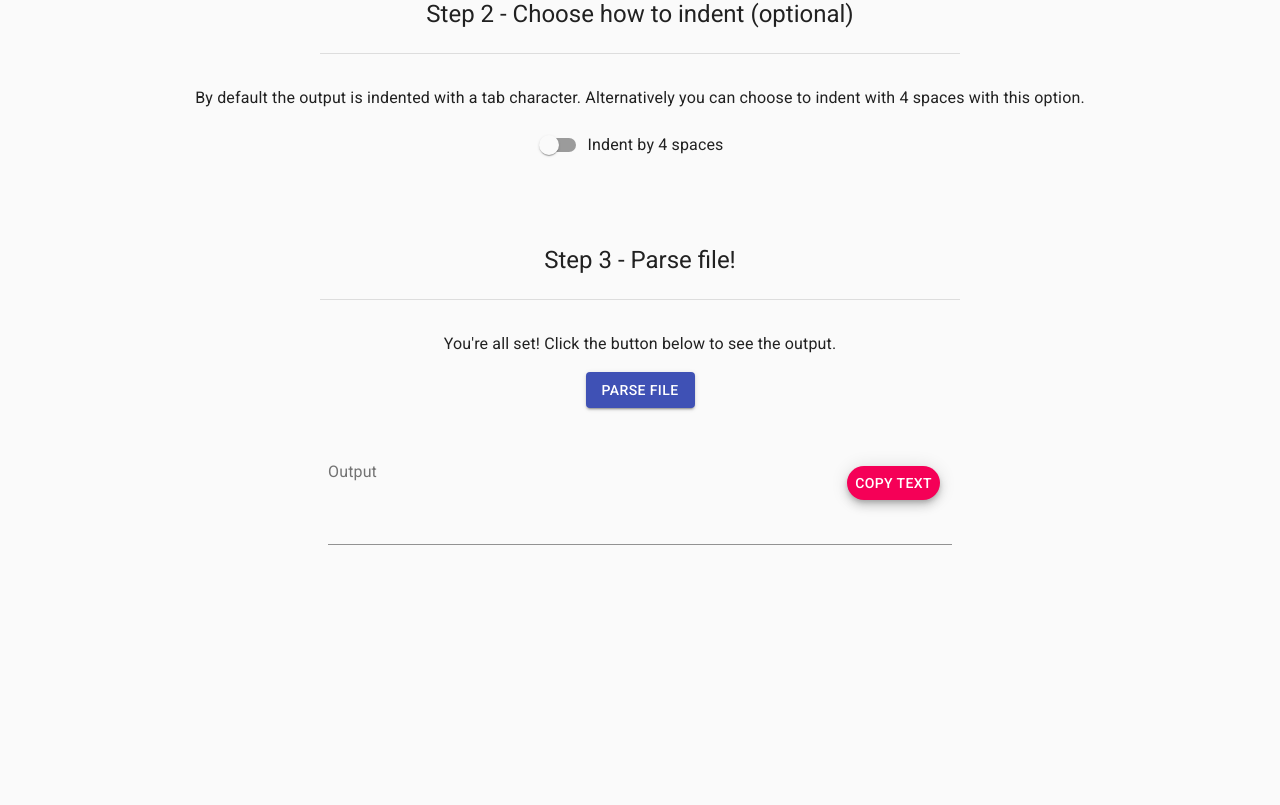
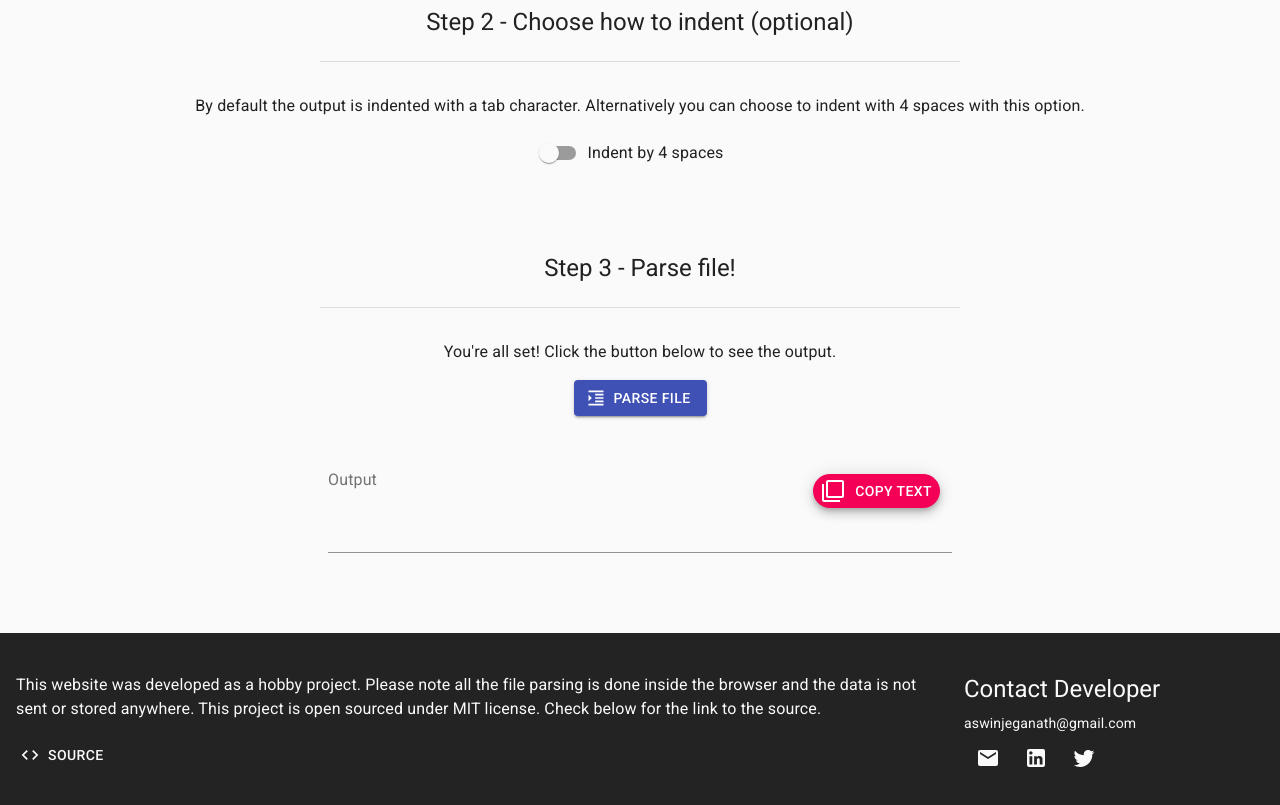
Before and after one commit to ashwins93/grouper, a Next.js app: page / in a window 1280 px wide. Shown: the part 1057-1862 px from the top of the page. Before the commit the page ends 1674 px from the top, so only its background shows below. Built offline with nearby package versions, Linux system fonts and the light colour scheme.

Commit message:
Add footer, icons

```diff
--- /dev/null
+++ b/components/footer.js
@@ -0,0 +1,90 @@
+import React from 'react'
+import { withStyles } from '@material-ui/core/styles'
+import Container from '@material-ui/core/Container'
+import Grid from '@material-ui/core/Grid'
+import Typography from '@material-ui/core/Typography'
+import Button from '@material-ui/core/Button'
+import IconButton from '@material-ui/core/IconButton'
+import CodeIcon from '@material-ui/icons/Code'
+import EmailIcon from '@material-ui/icons/Email'
+import LinkedInIcon from '@material-ui/icons/LinkedIn'
+import TwitterIcon from '@material-ui/icons/Twitter'
+
+const styles = theme => ({
+  root: {
+    backgroundColor: '#232323',
+    color: '#fafafa',
+  },
+  container: {
+    padding: theme.spacing(5, 2),
+  },
+  btnIcon: {
+    color: '#fafafa',
+  },
+  margVert: {
+    margin: theme.spacing(2, 0),
+  },
+})
+
+const Footer = ({ classes }) => (
+  <footer className={classes.root}>
+    <Container className={classes.container}>
+      <Grid container spacing={2}>
+        <Grid item xs={12} md={9}>
+          <Typography variant="body1">
+            This website was developed as a hobby project. Please note all the
+            file parsing is done inside the browser and the data is not sent or
+            stored anywhere. This project is open sourced under MIT license.
+            Check below for the link to the source.
+          </Typography>
+          <Button
+            className={`${classes.btnIcon} ${classes.margVert}`}
+            startIcon={<CodeIcon />}
+            href="https://github.com/ashwins93/grouper"
+            target="_blank"
+          >
+            Source
+          </Button>
+        </Grid>
+        <Grid item xs={12} md={3}>
+          <Typography variant="h5" component="h2" gutterBottom>
+            Contact Developer
+          </Typography>
+
+          <div>aswinjeganath@gmail.com</div>
+
+          <Grid container>
+            <Grid item>
+              <IconButton
+                href="mailto:aswinjeganath@gmail.com"
+                className={classes.btnIcon}
+              >
+                <EmailIcon />
+              </IconButton>
+            </Grid>
+            <Grid item>
+              <IconButton
+                href="https://www.linkedin.com/in/ashwins93/"
+                target="_blank"
+                className={classes.btnIcon}
+              >
+                <LinkedInIcon />
+              </IconButton>
+            </Grid>
+            <Grid item>
+              <IconButton
+                href="https://www.twitter.com/ashwins93/"
+                target="_blank"
+                className={classes.btnIcon}
+              >
+                <TwitterIcon />
+              </IconButton>
+            </Grid>
+          </Grid>
+        </Grid>
+      </Grid>
+    </Container>
+  </footer>
+)
+
+export default withStyles(styles)(Footer)
--- a/components/parser.js
+++ b/components/parser.js
@@ -9,6 +9,9 @@ import Switch from '@material-ui/core/Switch'
 import Checkbox from '@material-ui/core/Checkbox'
 import TextField from '@material-ui/core/TextField'
 import Fab from '@material-ui/core/Fab'
+import FilterNoneIcon from '@material-ui/icons/FilterNone'
+import CloudUploadIcon from '@material-ui/icons/CloudUpload'
+import FormatIndentIncreaseIcon from '@material-ui/icons/FormatIndentIncrease'
 import { parse } from 'papaparse'
 
 import { groupTabularData, indentData } from '../utils'
@@ -102,7 +105,7 @@ const Parser = ({ classes }) => {
   }
 
   return (
-    <Container style={{ padding: '32px 8px' }}>
+    <Container style={{ padding: '40px 8px' }}>
       <Grid
         container
         direction="column"
@@ -130,6 +133,7 @@ const Parser = ({ classes }) => {
               variant="contained"
               component="span"
               className={classes.uploadBtn}
+              startIcon={<CloudUploadIcon />}
             >
               Choose
             </Button>
@@ -207,7 +211,12 @@ const Parser = ({ classes }) => {
           </Typography>
         </Grid>
         <Grid item>
-          <Button variant="contained" color="primary" onClick={parseCSV}>
+          <Button
+            variant="contained"
+            color="primary"
+            onClick={parseCSV}
+            startIcon={<FormatIndentIncreaseIcon />}
+          >
             Parse file
           </Button>
         </Grid>
@@ -239,6 +248,7 @@ const Parser = ({ classes }) => {
             className={classes.fab}
             onClick={copyToClipboard}
           >
+            <FilterNoneIcon style={{ marginRight: 10 }} />
             Copy text
           </Fab>
         </Grid>
--- a/package.json
+++ b/package.json
@@ -21,6 +21,7 @@
   "homepage": "https://github.com/ashwins93/grouper#readme",
   "dependencies": {
     "@material-ui/core": "^4.5.0",
+    "@material-ui/icons": "^4.4.3",
     "next": "^9.0.8",
     "papaparse": "^5.1.0",
     "react": "^16.10.2",
--- a/pages/index.js
+++ b/pages/index.js
@@ -1,12 +1,14 @@
 import React from 'react'
 import Header from '../components/header'
 import Parser from '../components/parser'
+import Footer from '../components/footer'
 
 const Index = () => {
   return (
     <>
       <Header />
       <Parser />
+      <Footer />
     </>
   )
 }
```
Also changed, not shown: 1 other file (tests, documents, lock files or other folders).
